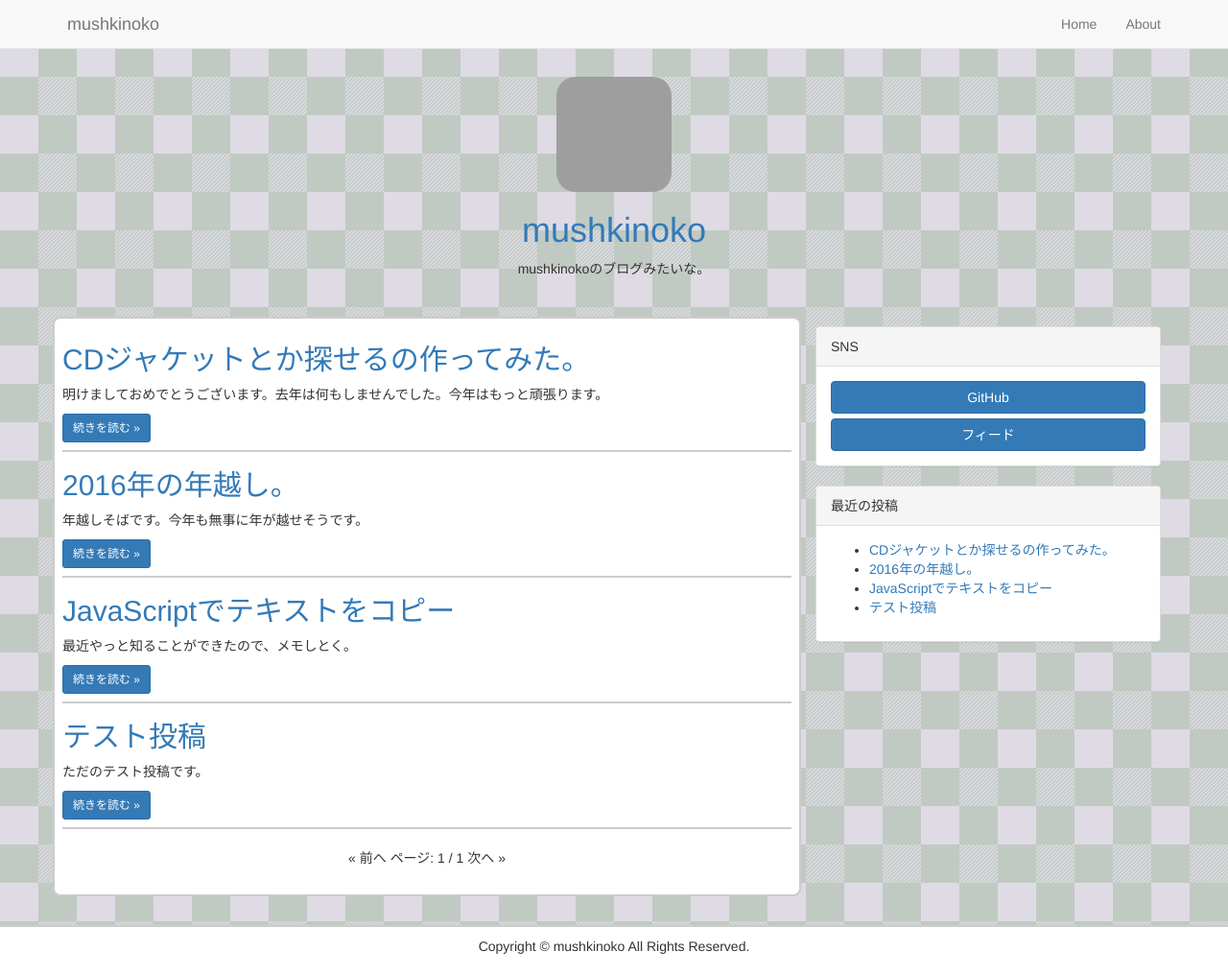
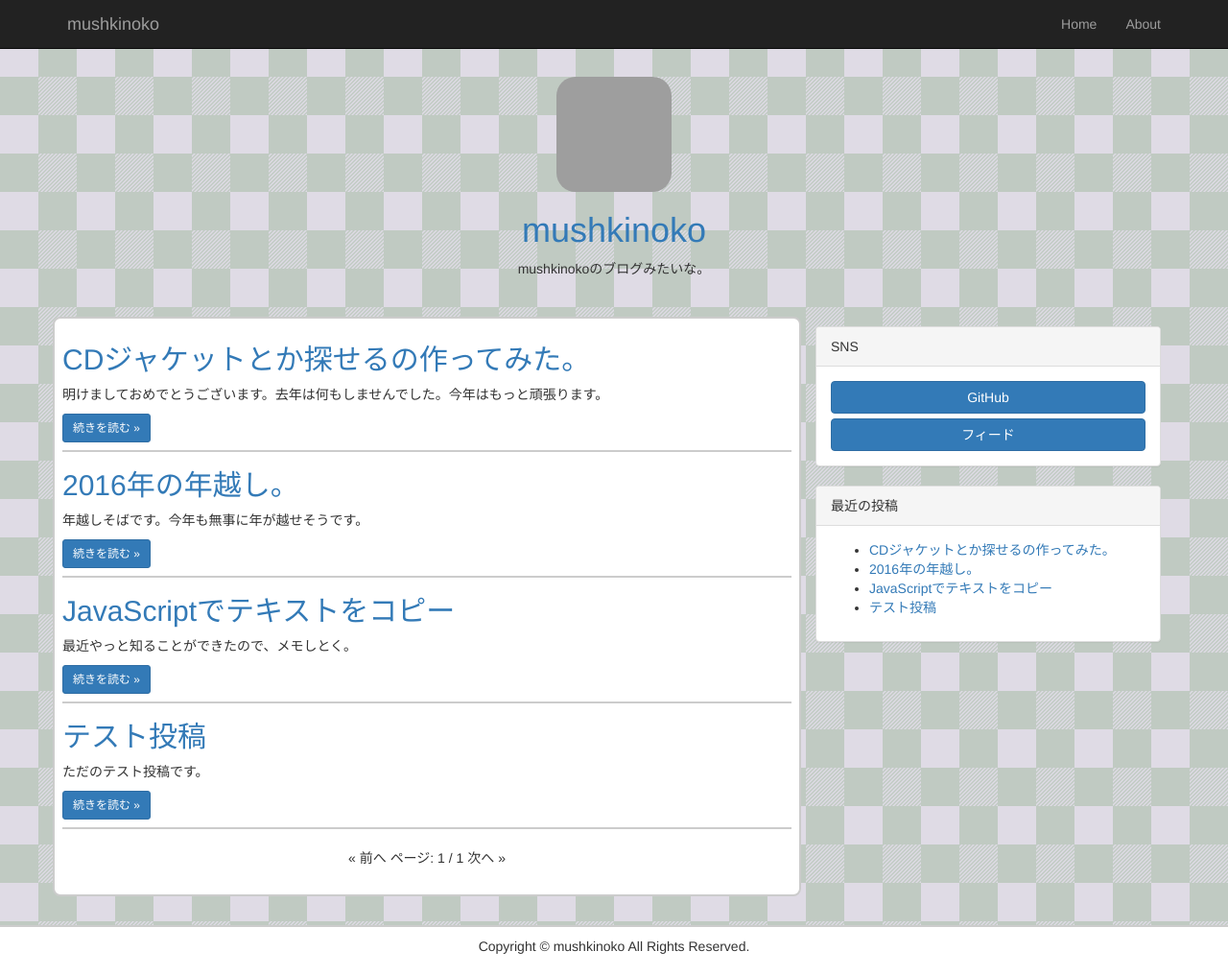
Before and after one commit to mushkinoko/mushkinoko.github.io, a Jekyll site: the page built from index.html, in a window 1280 px wide and 1016 px high. Shown: the whole window at 96% size. Built offline with Jekyll 4.4.1, drawn with Linux system fonts in a browser that asks for light colours; the list of posts is cut into pages by our own code; grey boxes are pictures that could not be loaded.

Commit message:
Edit a File

```diff
--- a/_layouts/default.html
+++ b/_layouts/default.html
@@ -10,7 +10,7 @@
   </head>
   <body>
     <header>
-      <nav class="navbar navbar-default navbar-fixed-top">
+      <nav class="navbar navbar-inverse navbar-fixed-top">
         <div class="container">
           <div class="navbar-header">
             <button type="button" class="navbar-toggle collapsed" data-toggle="collapse" data-target="#navbar" aria-expanded="false" aria-controls="navbar">
```
